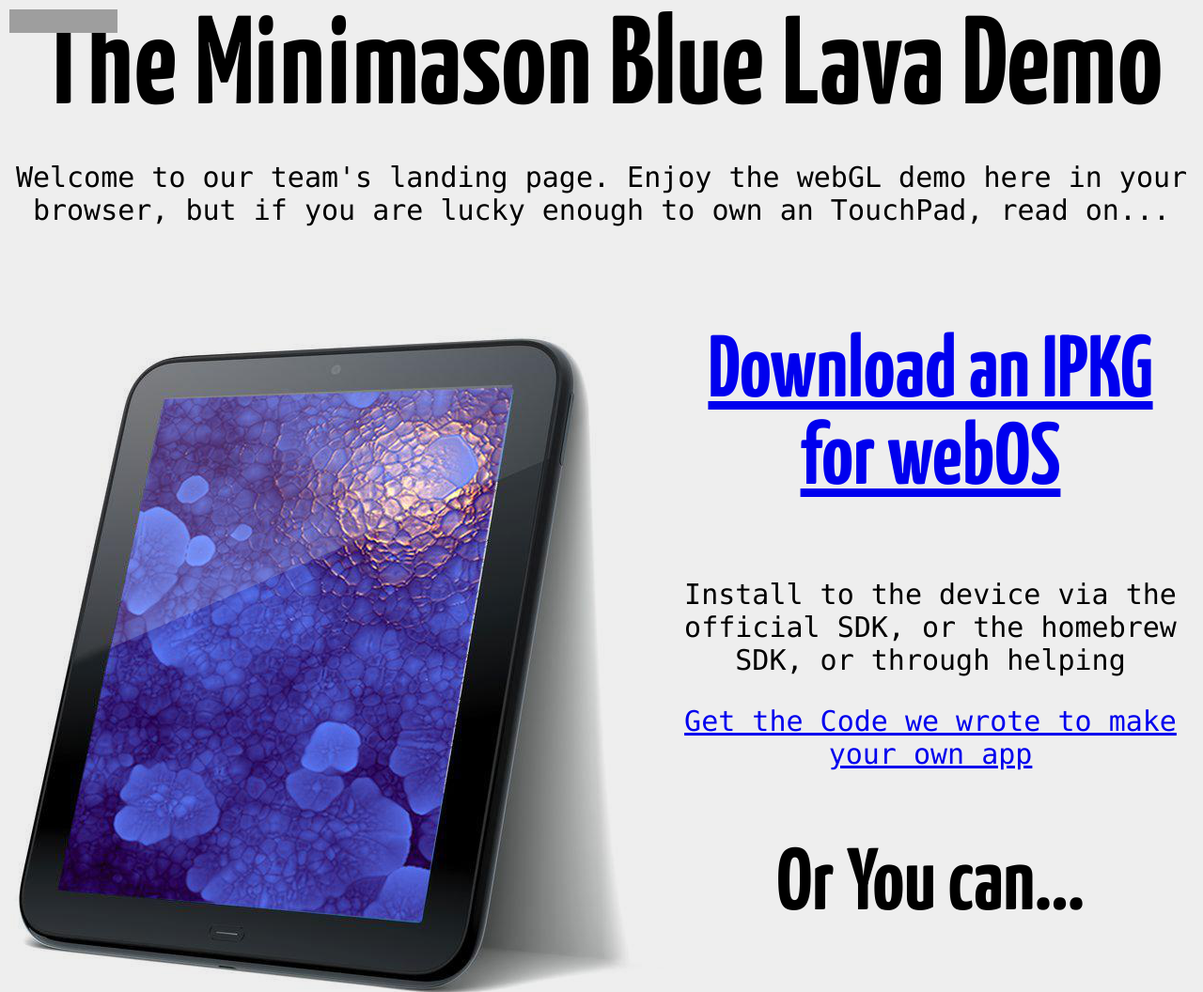
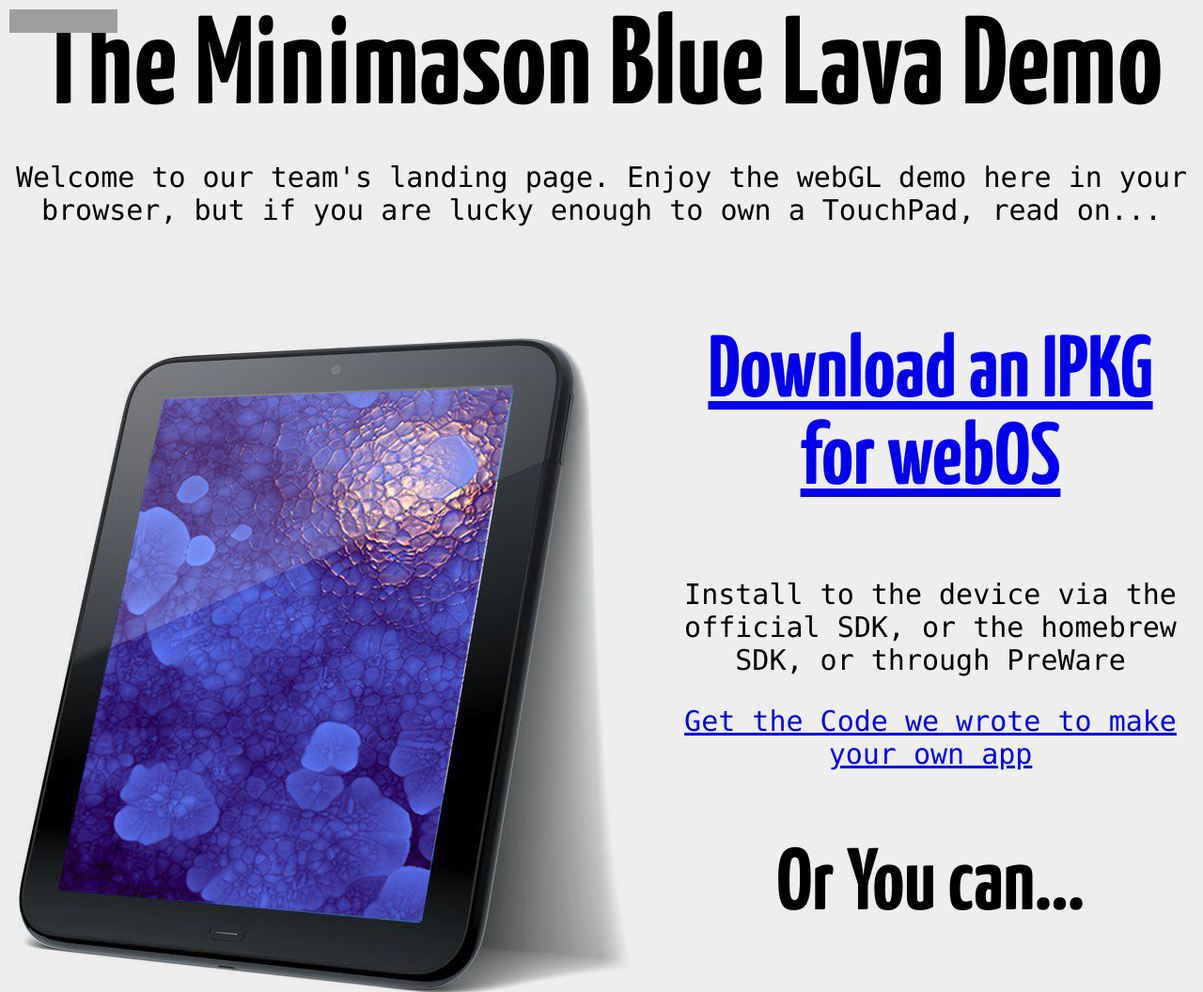
Before and after one commit to nko2/minimason, a website: page www/index.html in a window 1280 px wide. Shown: the top 1056 px of the page at 94% size. Drawn offline with Linux system fonts and the light colour scheme; grey boxes are pictures that could not be loaded; a web font is replaced by a local one.

Commit message:
Another typo

```diff
--- a/www/index.html
+++ b/www/index.html
@@ -16,13 +16,13 @@
   <body>
     <iframe class=vote src="http://nodeknockout.com/iframe/minimason" frameborder=0 scrolling=no allowtransparency=true width=115 height=25></iframe>
     <h1>The Minimason Blue Lava Demo</h1>
-    <p>Welcome to our team's landing page.  Enjoy the webGL demo here in your browser, but if you are lucky enough to own an TouchPad, read on...</p>
+    <p>Welcome to our team's landing page.  Enjoy the webGL demo here in your browser, but if you are lucky enough to own a TouchPad, read on...</p>
     <table><tr><td>
     <img src=solar-touchpad.png>
     </td><td>
     <h2><a href="ipkgs/">Download an IPKG for webOS</a></h2>
     <p>Install to the device via the official SDK, or the homebrew SDK, or through
-    helping</p>
+    PreWare</p>
     <p><a href="http://github.com/creationix/node-webgl">Get the Code we wrote to make your own app</a></p>
     <h2>Or You can...</h2>
     <button onclick="loadDemo()">Render In your Browser</button>
```
